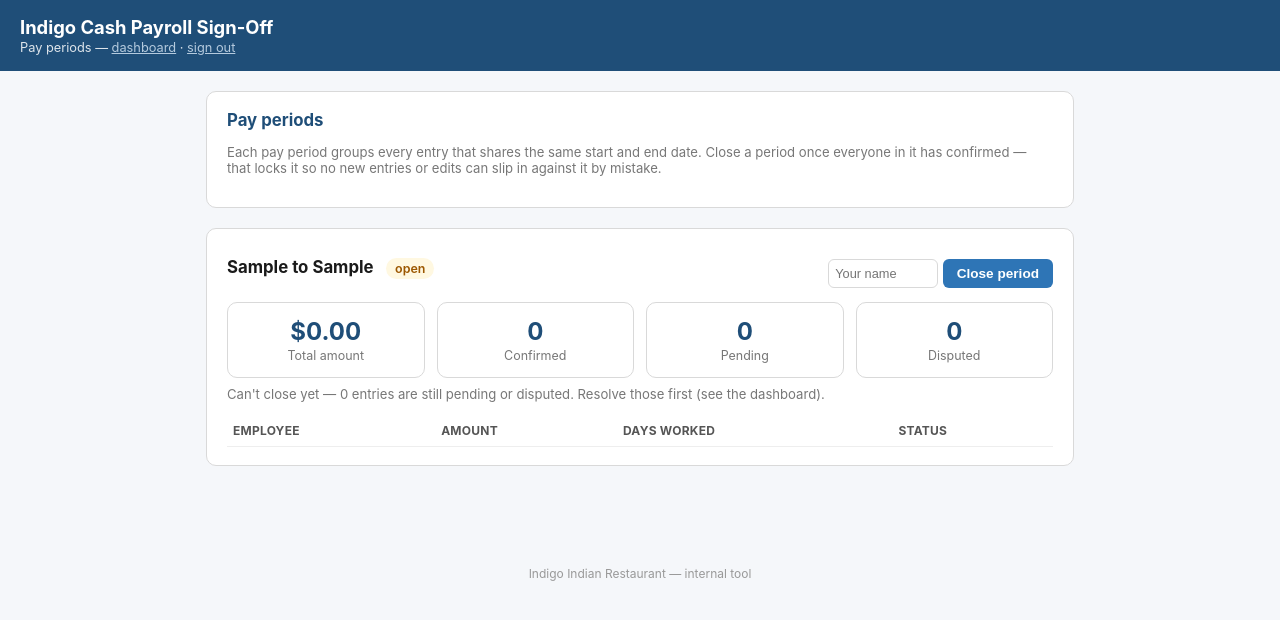
After one commit to imukadum/indigo-payroll-signoff, a Flask app: page /periods in a window 1280 px wide. The commit adds this page. Shown: the top 620 px of the page. Run offline with Flask 3, Linux system fonts and the light colour scheme; the visitor is signed in with stand-in values (Sample User, id 1); tables that the repository leaves empty hold one stand-in row (values such as "Sample post"); lists and menus that the app fills with data are empty.

Commit message:
Add files via upload
version 3

```diff
--- a/app.py
+++ b/app.py
@@ -84,6 +84,15 @@ def init_db():
             responded_at TEXT,
             resolution_notes TEXT
         );
+        CREATE TABLE IF NOT EXISTS pay_periods (
+            id INTEGER PRIMARY KEY AUTOINCREMENT,
+            period_start TEXT NOT NULL,
+            period_end TEXT NOT NULL,
+            status TEXT NOT NULL DEFAULT 'open',   -- open | closed
+            closed_at TEXT,
+            closed_by TEXT,
+            UNIQUE(period_start, period_end)
+        );
         """
     )
     # --- migrations for columns added after v1 (safe to run every startup) --
@@ -159,6 +168,21 @@ def days_param(form, field_name):
     """Read a list of checked day checkboxes for a given field name, in Mon..Sun order."""
     checked = set(form.getlist(field_name))
     return ",".join(d for d in DAY_CODES if d in checked)
+
+
+def period_status(db, period_start, period_end):
+    row = db.execute(
+        "SELECT status FROM pay_periods WHERE period_start=? AND period_end=?",
+        (period_start, period_end),
+    ).fetchone()
+    return row["status"] if row else "open"
+
+
+def ensure_period_exists(db, period_start, period_end):
+    db.execute(
+        "INSERT OR IGNORE INTO pay_periods (period_start, period_end, status) VALUES (?, ?, 'open')",
+        (period_start, period_end),
+    )
 
 
 # ------------------------------------------------------------------ auth ---
@@ -289,6 +313,13 @@ def add_entry():
     if not employee_id or not period_start or not period_end or not pay_date:
         flash("Employee, pay period, and pay date are all required.", "error")
         return redirect(url_for("dashboard"))
+    if period_status(db, period_start, period_end) == "closed":
+        flash(
+            f"The pay period {format_period_label(period_start, period_end)} is closed — "
+            "reopen it from the Pay Periods page first if you need to add to it.",
+            "error",
+        )
+        return redirect(url_for("dashboard"))
     week_label = format_period_label(period_start, period_end)
     token = secrets.token_urlsafe(24)
     db.execute(
@@ -299,6 +330,7 @@ def add_entry():
         (employee_id, week_label, period_start, period_end, days_str, pay_date,
          amount_val, entered_by, now_iso(), token),
     )
+    ensure_period_exists(db, period_start, period_end)
     db.commit()
     flash("Entry created — send the confirmation link below.", "ok")
     return redirect(url_for("dashboard"))
@@ -318,6 +350,13 @@ def batch_entries():
         entered_by = request.form.get("entered_by", "Manager").strip() or "Manager"
         if not period_start or not period_end or not pay_date:
             flash("Pay period and pay date are required.", "error")
+            return redirect(url_for("batch_entries"))
+        if period_status(db, period_start, period_end) == "closed":
+            flash(
+                f"The pay period {format_period_label(period_start, period_end)} is closed — "
+                "reopen it from the Pay Periods page first if you need to add to it.",
+                "error",
+            )
             return redirect(url_for("batch_entries"))
         week_label = format_period_label(period_start, period_end)
         created = []
@@ -340,6 +379,8 @@ def batch_entries():
                  amount_val, entered_by, now_iso(), token),
             )
             created.append(emp["name"])
+        if created:
+            ensure_period_exists(db, period_start, period_end)
         db.commit()
         if created:
             flash(f"Created {len(created)} entries: {', '.join(created)}. Send each link below.", "ok")
@@ -376,12 +417,20 @@ def edit_entry(entry_id):
         if not period_start or not period_end or not pay_date:
             flash("Pay period and pay date are required.", "error")
             return redirect(url_for("edit_entry", entry_id=entry_id))
+        if period_status(db, period_start, period_end) == "closed":
+            flash(
+                f"The pay period {format_period_label(period_start, period_end)} is closed — "
+                "reopen it from the Pay Periods page first if you need to move this entry into it.",
+                "error",
+            )
+            return redirect(url_for("edit_entry", entry_id=entry_id))
         week_label = format_period_label(period_start, period_end)
         db.execute(
             """UPDATE entries SET week_label=?, period_start=?, period_end=?, days_worked=?,
                pay_date=?, amount_entered=? WHERE id=?""",
             (week_label, period_start, period_end, days_str, pay_date, amount_val, entry_id),
         )
+        ensure_period_exists(db, period_start, period_end)
         db.commit()
         flash("Entry updated.", "ok")
         return redirect(url_for("dashboard"))
@@ -447,6 +496,85 @@ def correct_entry(entry_id):
     db.commit()
     flash("Corrected entry saved — a new confirmation link is ready to send below.", "ok")
     return redirect(url_for("dashboard"))
+
+
+# -------------------------------------------------------------- periods ---
+@app.route("/periods")
+def periods():
+    guard = require_login()
+    if guard:
+        return guard
+    db = get_db()
+    period_rows = db.execute("SELECT * FROM pay_periods ORDER BY period_start DESC").fetchall()
+    summaries = []
+    for p in period_rows:
+        period_entries = db.execute(
+            entry_with_names_query()
+            + " WHERE entries.period_start=? AND entries.period_end=? ORDER BY employees.name",
+            (p["period_start"], p["period_end"]),
+        ).fetchall()
+        current = [e for e in period_entries if not e["superseded_by"]]
+        confirmed = sum(1 for e in current if e["status"] == "confirmed")
+        disputed = sum(1 for e in current if e["status"] == "disputed")
+        pending = sum(1 for e in current if e["status"] == "pending")
+        summaries.append({
+            "period": p,
+            "label": format_period_label(p["period_start"], p["period_end"]),
+            "entries": current,
+            "confirmed": confirmed,
+            "disputed": disputed,
+            "pending": pending,
+            "total_amount": sum(e["amount_entered"] for e in current),
+            "can_close": bool(current) and disputed == 0 and pending == 0,
+        })
+    return render_template("periods.html", summaries=summaries)
+
+
+@app.route("/periods/<int:period_id>/close", methods=["POST"])
+def close_period(period_id):
+    guard = require_login()
+    if guard:
+        return guard
+    db = get_db()
+    period = db.execute("SELECT * FROM pay_periods WHERE id=?", (period_id,)).fetchone()
+    if period is None:
+        flash("Pay period not found.", "error")
+        return redirect(url_for("periods"))
+    outstanding = db.execute(
+        """SELECT COUNT(*) AS c FROM entries
+           WHERE period_start=? AND period_end=? AND superseded_by IS NULL AND status != 'confirmed'""",
+        (period["period_start"], period["period_end"]),
+    ).fetchone()["c"]
+    if outstanding > 0:
+        flash(
+            f"Can't close yet — {outstanding} {'entry is' if outstanding == 1 else 'entries are'} "
+            "still pending or disputed for this period.",
+            "error",
+        )
+        return redirect(url_for("periods"))
+    closed_by = request.form.get("closed_by", "").strip() or "Manager"
+    db.execute(
+        "UPDATE pay_periods SET status='closed', closed_at=?, closed_by=? WHERE id=?",
+        (now_iso(), closed_by, period_id),
+    )
+    db.commit()
+    flash("Pay period closed — no further entries or edits can be made against it.", "ok")
+    return redirect(url_for("periods"))
+
+
+@app.route("/periods/<int:period_id>/reopen", methods=["POST"])
+def reopen_period(period_id):
+    guard = require_login()
+    if guard:
+        return guard
+    db = get_db()
+    db.execute(
+        "UPDATE pay_periods SET status='open', closed_at=NULL, closed_by=NULL WHERE id=?",
+        (period_id,),
+    )
+    db.commit()
+    flash("Pay period reopened.", "ok")
+    return redirect(url_for("periods"))
 
 
 # ------------------------------------------------------------------- CSV ---
--- a/templates/dashboard.html
+++ b/templates/dashboard.html
@@ -1,5 +1,5 @@
 {% extends "base.html" %}
-{% block subtitle %}Manager dashboard &mdash; <a href="{{ url_for('logout') }}" style="color:#cfe0f0;">sign out</a>{% endblock %}
+{% block subtitle %}Manager dashboard &mdash; <a href="{{ url_for('periods') }}" style="color:#cfe0f0;">pay periods</a> &middot; <a href="{{ url_for('logout') }}" style="color:#cfe0f0;">sign out</a>{% endblock %}
 {% block content %}
 
 <div class="stat-row">
--- /dev/null
+++ b/templates/periods.html
@@ -0,0 +1,59 @@
+{% extends "base.html" %}
+{% block subtitle %}Pay periods &mdash; <a href="{{ url_for('dashboard') }}" style="color:#cfe0f0;">dashboard</a> &middot; <a href="{{ url_for('logout') }}" style="color:#cfe0f0;">sign out</a>{% endblock %}
+{% block content %}
+<div class="card">
+  <h2>Pay periods</h2>
+  <p class="muted">Each pay period groups every entry that shares the same start and end date. Close a period once everyone in it has confirmed — that locks it so no new entries or edits can slip in against it by mistake.</p>
+</div>
+
+{% if summaries %}
+{% for s in summaries %}
+<div class="card">
+  <div style="display:flex;justify-content:space-between;align-items:center;flex-wrap:wrap;gap:10px;">
+    <div>
+      <strong style="font-size:1.05rem;">{{ s.label }}</strong>
+      <span class="status {% if s.period.status == 'closed' %}confirmed{% else %}pending{% endif %}" style="margin-left:8px;">{{ s.period.status }}</span>
+    </div>
+    <div>
+      {% if s.period.status == 'closed' %}
+        <span class="muted" style="font-size:0.8rem;">Closed {{ s.period.closed_at|fmt_ts }}{% if s.period.closed_by %} by {{ s.period.closed_by }}{% endif %}</span>
+        <form method="post" action="{{ url_for('reopen_period', period_id=s.period.id) }}" style="display:inline;margin-left:10px;" onsubmit="return confirm('Reopen this pay period so entries can be added or edited again?');">
+          <button type="submit" class="secondary" style="padding:5px 12px;font-size:0.8rem;">Reopen</button>
+        </form>
+      {% else %}
+        <form method="post" action="{{ url_for('close_period', period_id=s.period.id) }}" style="display:inline;" onsubmit="return confirm('Close this pay period? No new entries or edits can be made against it afterward.');">
+          <input type="text" name="closed_by" placeholder="Your name" style="font-size:0.8rem;padding:6px;width:110px;display:inline-block;">
+          <button type="submit" {% if not s.can_close %}disabled title="Every entry must be confirmed first"{% endif %} style="padding:7px 14px;font-size:0.85rem;">Close period</button>
+        </form>
+      {% endif %}
+    </div>
+  </div>
+
+  <div class="stat-row" style="margin-top:14px;">
+    <div class="stat"><div class="num">${{ '%.2f'|format(s.total_amount) }}</div><div class="lbl">Total amount</div></div>
+    <div class="stat"><div class="num">{{ s.confirmed }}</div><div class="lbl">Confirmed</div></div>
+    <div class="stat"><div class="num">{{ s.pending }}</div><div class="lbl">Pending</div></div>
+    <div class="stat"><div class="num">{{ s.disputed }}</div><div class="lbl">Disputed</div></div>
+  </div>
+
+  {% if s.period.status == 'open' and not s.can_close %}
+  <p class="muted" style="margin-top:8px;">Can't close yet — {{ s.pending + s.disputed }} {{ 'entry is' if (s.pending + s.disputed) == 1 else 'entries are' }} still pending or disputed. Resolve those first (see the dashboard).</p>
+  {% endif %}
+
+  <table style="margin-top:12px;">
+    <tr><th>Employee</th><th>Amount</th><th>Days worked</th><th>Status</th></tr>
+    {% for e in s.entries %}
+    <tr>
+      <td>{{ e.employee_name }}</td>
+      <td>${{ '%.2f'|format(e.amount_entered) }}</td>
+      <td style="font-size:0.85rem;">{{ e.days_worked|days_display }}</td>
+      <td><span class="status {{ e.status }}">{{ e.status }}</span></td>
+    </tr>
+    {% endfor %}
+  </table>
+</div>
+{% endfor %}
+{% else %}
+<div class="card"><p class="muted">No pay periods yet — create your first payroll entry from the dashboard.</p></div>
+{% endif %}
+{% endblock %}
```
Also changed, not shown: README.md.
